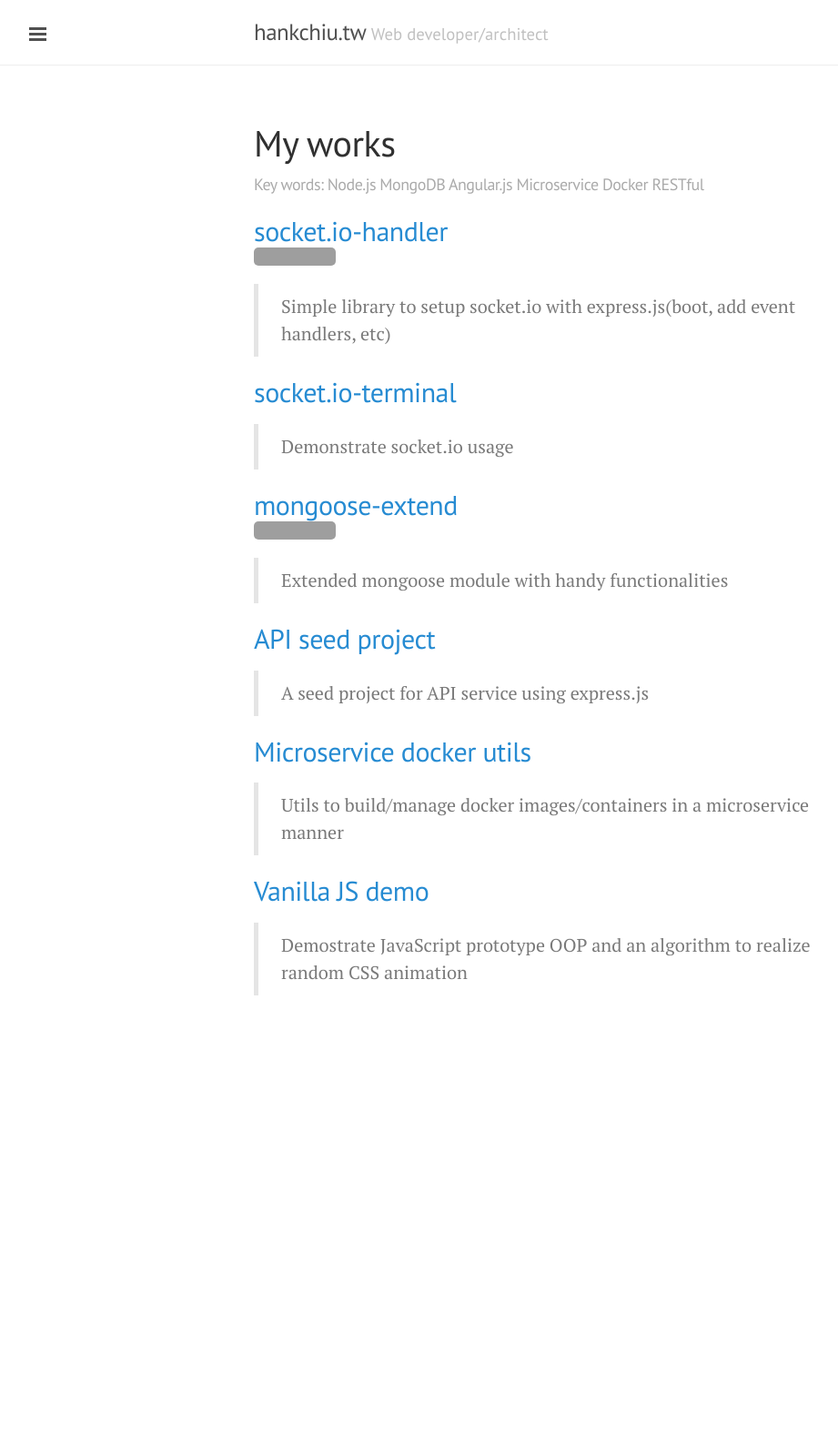
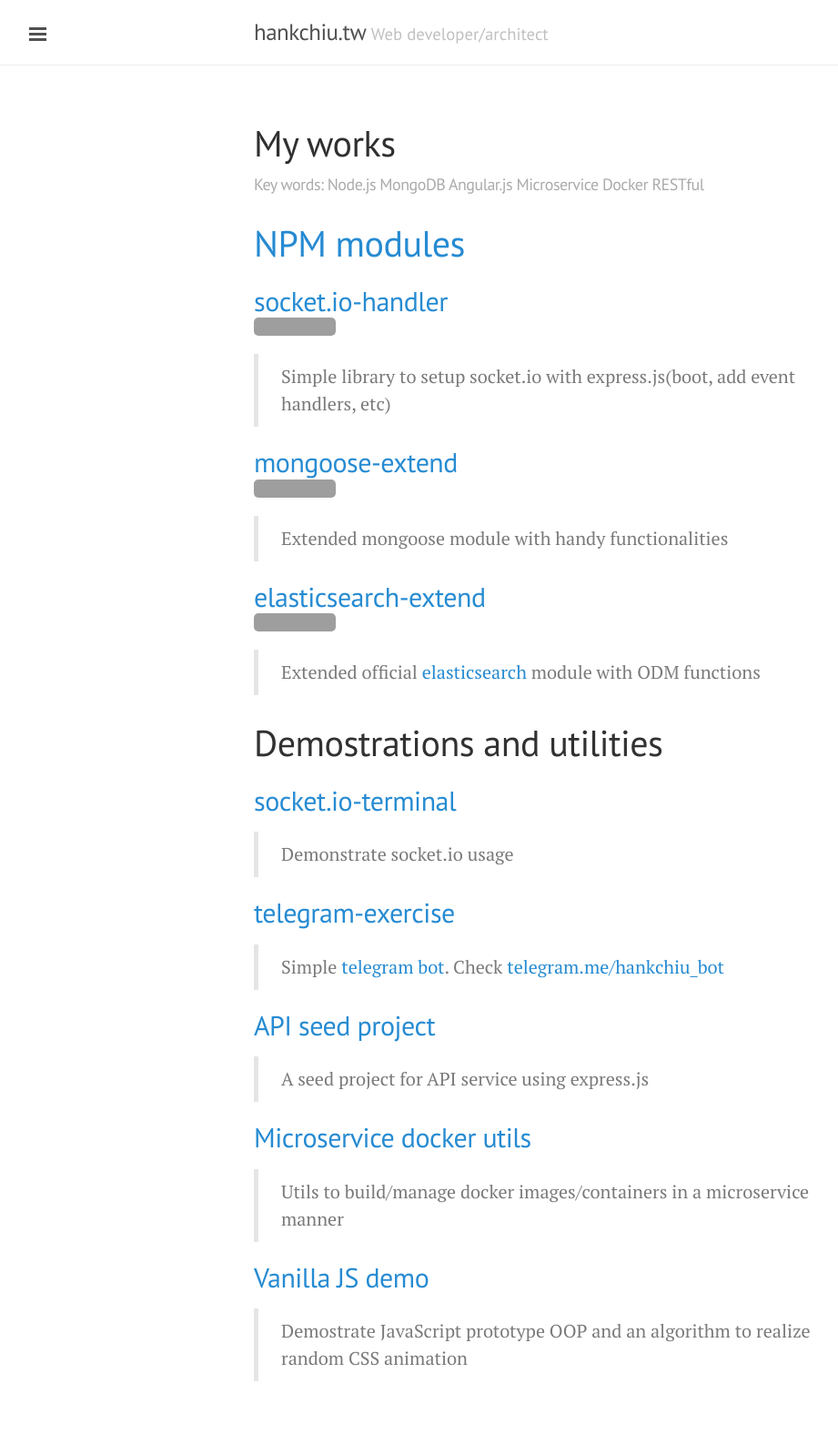
Before and after one commit to hankchiutw/hankchiutw.github.io, a Jekyll site: the page built from my-works.md, in a window 1280 px wide. Shown: the whole page at 91% size, without its empty margins (1-922 px from the left). Built offline with Jekyll 4.4.1, drawn with Linux system fonts in a browser that asks for light colours; before the commit the page ends 1174 px from its top, so only the background shows below that; grey boxes are pictures that could not be loaded.

Commit message:
update my works: elasticsearch, etc

```diff
--- a/my-works.md
+++ b/my-works.md
@@ -3,23 +3,30 @@ title: "My works"
 layout: myWorks
 ---
 
+# [NPM modules](https://www.npmjs.com/~hankchiu)
+
 ## [socket.io-handler](https://github.com/hankchiutw/socket.io-handler) [![npm version](https://badge.fury.io/js/socket.io-handler.svg)](https://badge.fury.io/js/socket.io-handler)
 > Simple library to setup socket.io with express.js(boot, add event handlers, etc)
+
+## [mongoose-extend](https://github.com/hankchiutw/mongoose-extend) [![npm version](https://badge.fury.io/js/mongoose-extend.svg)](https://badge.fury.io/js/mongoose-extend)
+> Extended mongoose module with handy functionalities
+
+## [elasticsearch-extend](https://github.com/hankchiutw/elasticsearch-extend) [![npm version](https://badge.fury.io/js/elasticsearch-extend.svg)](https://badge.fury.io/js/elasticsearch-extend)
+> Extended official [elasticsearch](https://www.npmjs.com/package/elasticsearch) module with ODM functions
+
+# Demostrations and utilities
 
 ## [socket.io-terminal](https://github.com/hankchiutw/socket.io-terminal)
 > Demonstrate socket.io usage
 
-## [mongoose-extend](https://github.com/hankchiutw/mongoose-extend) [![npm version](https://badge.fury.io/js/mongoose-extend.svg)](https://badge.fury.io/js/mongoose-extend)
-> Extended mongoose module with handy functionalities
-
+## [telegram-exercise](https://github.com/hankchiutw/telegram-exercise)
+> Simple [telegram bot](https://core.telegram.org/bots). Check [telegram.me/hankchiu_bot](http://telegram.me/hankchiu_bot)
 
 ## [API seed project](https://github.com/hankchiutw/api-seed)
 > A seed project for API service using express.js
 
-
 ## [Microservice docker utils](https://github.com/hankchiutw/microservice-docker-utils)
 > Utils to build/manage docker images/containers in a microservice manner
 
-
 ## [Vanilla JS demo](https://github.com/hankchiutw/vanillajs-demo)
 > Demostrate JavaScript prototype OOP and an algorithm to realize random CSS animation
```
